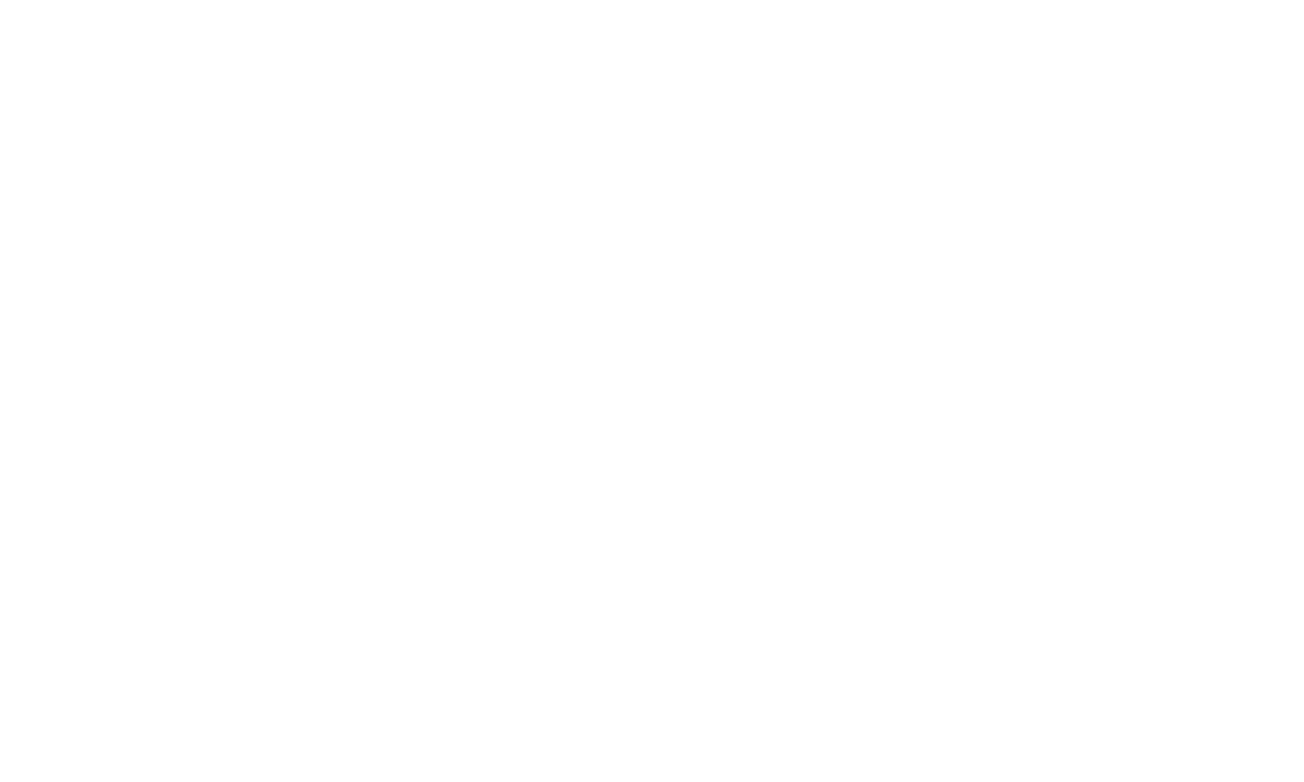
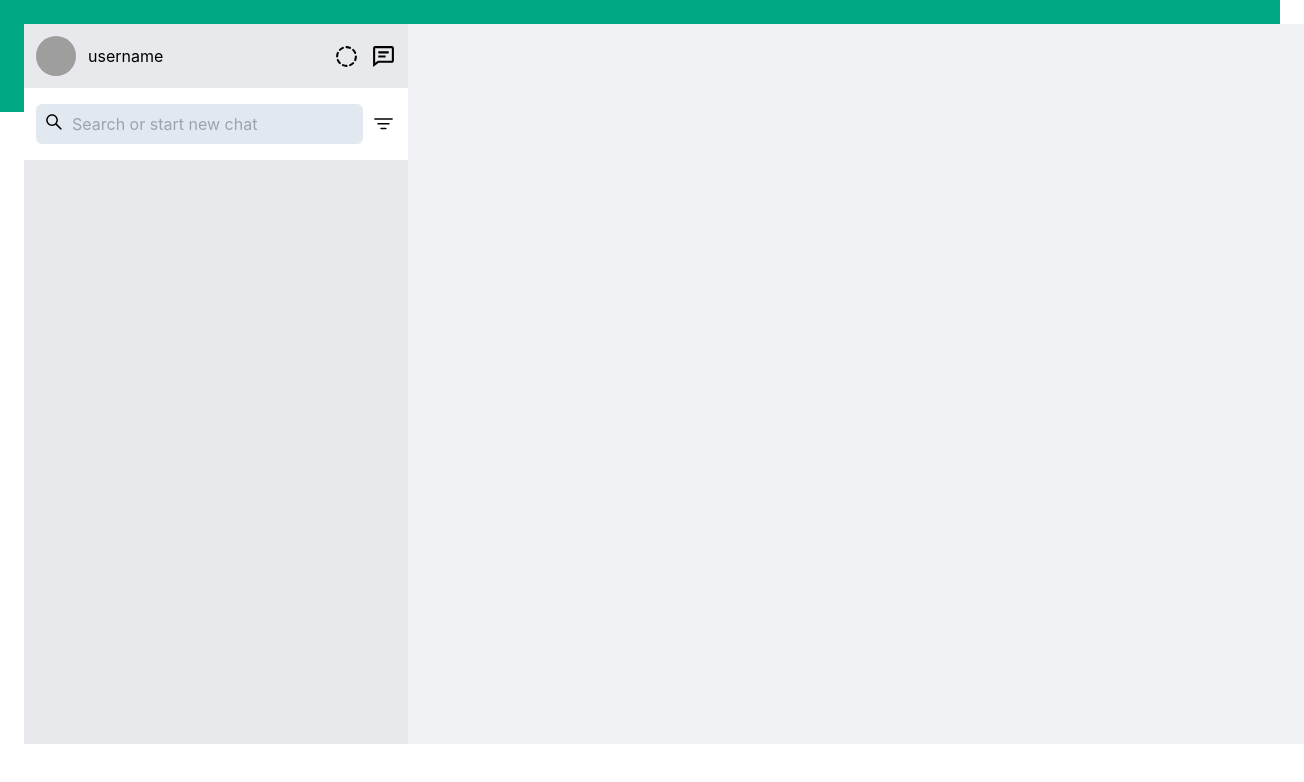
Before and after one commit to EmineTekcan/WhatsApp-Web-Clone, a React (Create React App) app: page / in a window 1280 px wide. Shown: the top 782 px of the page, 1304 px wide, since content can reach past the window. Built offline with nearby package versions, Linux system fonts and the light colour scheme; grey boxes are pictures that could not be loaded.

Commit message:
HomePage created

```diff
--- a/src/App.js
+++ b/src/App.js
@@ -1,7 +1,12 @@
+import { Route, Routes } from "react-router-dom";
+import HomePage from "./components/HomePage";
+
 function App() {
   return (
     <div >
-
+      <Routes>
+        <Route path="/" element={<HomePage />}></Route>
+      </Routes>
     </div>
   );
 }
--- /dev/null
+++ b/src/components/ChatCard/ChatCard.jsx
@@ -0,0 +1,9 @@
+import React from 'react'
+
+const ChatCard = () => {
+  return (
+    <div>ChatCard</div>
+  )
+}
+
+export default ChatCard
--- /dev/null
+++ b/src/components/HomePage.jsx
@@ -0,0 +1,60 @@
+import React from 'react'
+import { TbCircleDashed } from 'react-icons/tb'
+import { BiCommentDetail } from 'react-icons/bi'
+import { AiOutlineSearch } from 'react-icons/ai'
+import { BsFilter } from 'react-icons/bs'
+
+const HomePage = () => {
+  return (
+    <div className='relative'>
+      <div className=' py-14 bg-[#00a884]  w-full '>
+      </div>
+
+      <div className='flex bg-[#f0f2f5] h-[90vh] absolute top-6 left-6 w-full'>
+
+        {/* Left section */}
+        <div className='left-0 w-[30%] h-full bg-[#e8e9ec]'>
+
+          <div className='w-full'>
+
+            {/* Left Header section */}
+            <div className='flex justify-between it p-3'>
+              <div className='flex items-center space-x-3 justify-center'>
+                <img className='rounded-full w-10 h-10 cursor-pointer' src='https://cdn.pixabay.com/photo/2023/06/12/12/04/duck-8058344_1280.jpg' alt='Progile image' />
+                <p>username</p>
+              </div>
+              <div className='space-x-3 text-2xl flex self-center'>
+                <TbCircleDashed size={25} />
+                <BiCommentDetail size={25} />
+              </div>
+            </div>
+
+            {/* Left Input section */}
+            <div className='relative flex justify-center items-center bg-white py-4 px-3'>
+              <div className='flex flex-row text-xs lg:text-base bg-slate-200 rounded-md w-[93%] pl-2 py-2' >
+                <AiOutlineSearch size={20} />
+                <input
+                  className='bg-slate-200  border-none outline-none pl-2'
+                  type='text'
+                  placeholder='Search or start new chat'
+                />
+              </div>
+              <div className='ml-2'>
+                <BsFilter size={25} />
+              </div>
+            </div>
+
+          </div>
+
+        </div>
+
+        {/* Right section */}
+        <div className='right-0'>
+
+        </div>
+      </div>
+    </div>
+  )
+}
+
+export default HomePage
--- a/tailwind.config.js
+++ b/tailwind.config.js
@@ -1,6 +1,6 @@
 /** @type {import('tailwindcss').Config} */
 module.exports = {
-  content: ["./src/**/*.{html,js}"],
+  content: ["./src/**/*.{html,js,jsx}"],
   theme: {
     extend: {},
   },
```
Also changed, not shown: src/index.css (+4 -4 lines).
